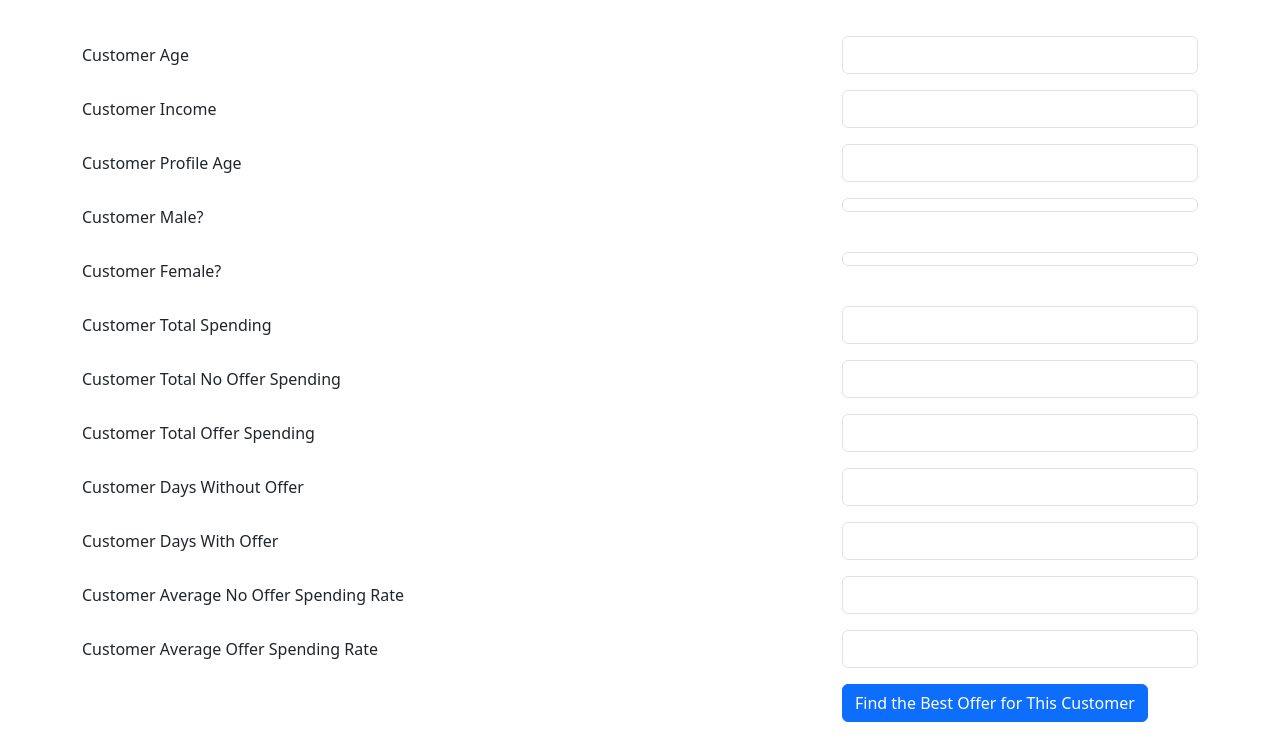
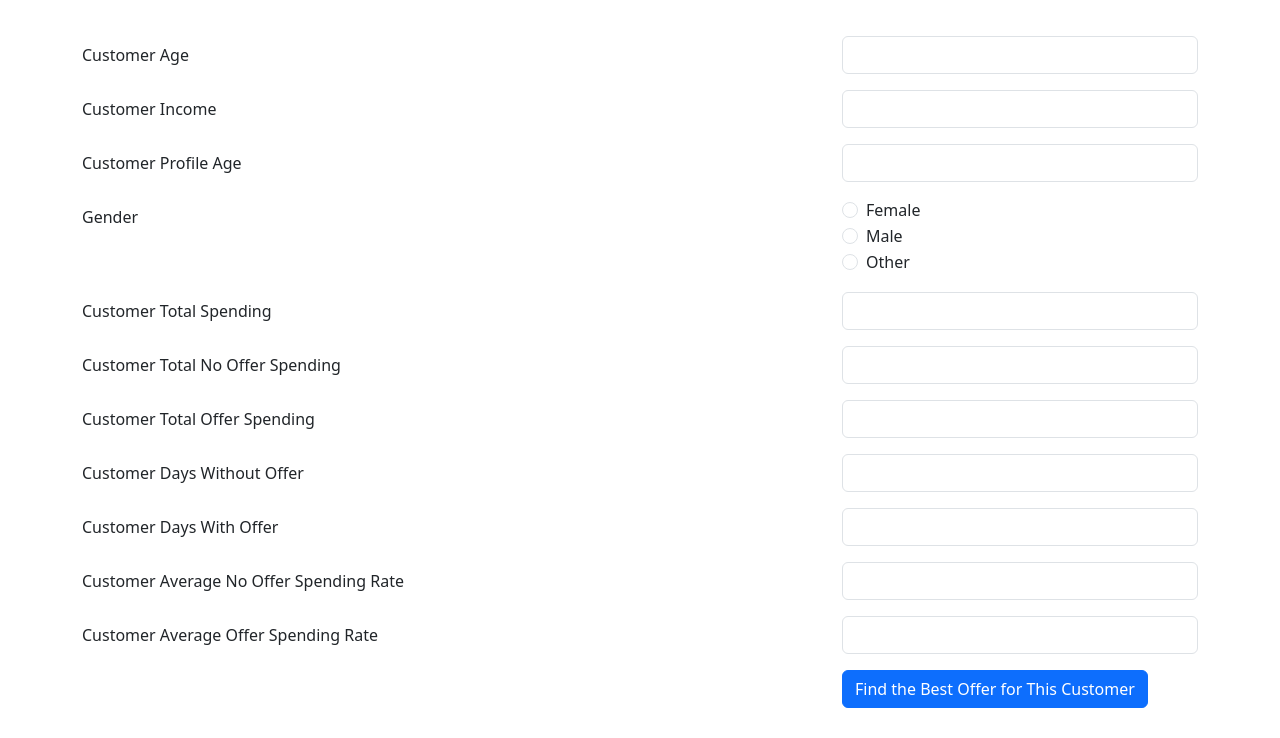
Before and after one commit to cansinacarer/Offer-Decisioning-with-Machine-Learning, a Flask app: page / in a window 1280 px wide. Shown: the part 206-944 px from the top of the page. After the commit the page ends 914 px from the top, so only its background shows below. Run offline with Flask 2, Linux system fonts and the light colour scheme; parts of the project's set-up code (start-up, migrations or seed data) failed here and were passed over.

Commit message:
updated fields

```diff
--- a/web_app/predictor.py
+++ b/web_app/predictor.py
@@ -144,12 +144,6 @@ offers = [
 
 # Predict with the customer attributes received from the form
 def predict_from_request(offer, request):
-    # Convert html select options to model's binary variables
-    request["customer_gender_M"] = 1 if request["customer_gender"] == "male" else 0
-    request["customer_gender_F"] = 1 if request["customer_gender"] == "female" else 0
-
-    # Remove the old gender variable that came from html select
-    request.pop("customer_gender")
 
     # Merge the offer attributes with profile attributes
     offer.update(request)
--- a/web_app/run.py
+++ b/web_app/run.py
@@ -4,7 +4,7 @@ from wtforms import (
     Form,
     validators,
     IntegerField,
-    BooleanField,
+    StringField,
     FloatField,
 )
 import predictor
@@ -25,8 +25,7 @@ class CustomerAttributesForm(Form):
         "Customer Profile Age",
         [validators.NumberRange(min=0, max=36500), validators.InputRequired()],
     )
-    customer_gender_M = BooleanField("Customer Male?")
-    customer_gender_F = BooleanField("Customer Female?")
+    customer_gender = StringField("Gender")
     customer_total_spending = IntegerField(
         "Customer Total Spending",
         [validators.NumberRange(min=0, max=1000000), validators.InputRequired()],
@@ -49,25 +48,43 @@ class CustomerAttributesForm(Form):
     )
     customer_average_no_offer_spending_rate = FloatField(
         "Customer Average No Offer Spending Rate",
-        [validators.NumberRange(min=0, max=1), validators.InputRequired()],
+        [validators.NumberRange(min=0, max=1000), validators.InputRequired()],
     )
     customer_average_offer_spending_rate = FloatField(
         "Customer Average Offer Spending Rate",
-        [validators.NumberRange(min=0, max=1), validators.InputRequired()],
+        [validators.NumberRange(min=0, max=1000), validators.InputRequired()],
     )
 
 
 @app.route("/", methods=["get", "post"])
 def index():
-    form = CustomerAttributesForm()
+    form = CustomerAttributesForm(request.form)
 
     if request.method == "POST" and form.validate():
+        # Read the form inputs
+        customer_fields = request.form.to_dict()
+
+        # Convert html select options to model's binary variables
+        customer_fields["customer_gender_M"] = (
+            1 if customer_fields["customer_gender"] == "male" else 0
+        )
+        customer_fields["customer_gender_F"] = (
+            1 if customer_fields["customer_gender"] == "female" else 0
+        )
+
+        # Remove the old gender variable that came from html select
+        customer_fields.pop("customer_gender")
+
         # Save predictions to a temporary copy of the offers list
+        try:
+            del temp_offers
+        except:
+            pass
         temp_offers = predictor.offers
         offer_influence = []
         for offer in temp_offers:
             offer_influence.append(
-                predictor.predict_from_request(offer, request.form.to_dict())
+                predictor.predict_from_request(offer, customer_fields)
             )
 
         # Add the result to the dictionary that builds the offers table
--- a/web_app/templates/index.html
+++ b/web_app/templates/index.html
@@ -25,20 +25,20 @@
 			</div>
 			<div class="row my-4 text-center">
 				<div class="col-12">
+					<!-- Begin: message -->
 					<div class="alert alert-{{ message[0] }}">
 						{{ message[1] | safe }}
 					</div>
-					{% if form.errors %}
-					<div class="alert alert-error">
-						<ul class="errors">
-							{% for field_name, field_errors in
-							form.errors|dictsort if field_errors %} {% for error
-							in field_errors %}
-							<li>{{ form[field_name].label }}: {{ error }}</li>
-							{% endfor %} {% endfor %}
-						</ul>
+					<!-- End: message -->
+					<!-- Begin: form errors -->
+					{% if form.errors %} {% for field_name, field_errors in
+					form.errors|dictsort if field_errors %} {% for error in
+					field_errors %}
+					<div class="alert alert-danger">
+						Error in field {{ form[field_name].label }}: {{ error }}
 					</div>
-					{% endif %}
+					{% endfor %} {% endfor %} {% endif %}
+					<!-- End: form errors -->
 				</div>
 			</div>
 			{% if message[0] == 'primary' %}
@@ -67,17 +67,53 @@
 						</div>
 					</div>
 					<div class="mb-3 row">
-						{{ form.customer_gender_M.label(class="col-md-8
-						col-form-label") }}
+						<div class="col-md-8 col-form-label">Gender</div>
 						<div class="col-md-4">
-							{{ form.customer_gender_M(class="form-control") }}
-						</div>
-					</div>
-					<div class="mb-3 row">
-						{{ form.customer_gender_F.label(class="col-md-8
-						col-form-label") }}
-						<div class="col-md-4">
-							{{ form.customer_gender_F(class="form-control") }}
+							<div class="form-check">
+								<input
+									class="form-check-input"
+									type="radio"
+									name="customer_gender"
+									id="customer_gender_F"
+									value="female"
+								/>
+								<label
+									class="form-check-label"
+									for="customer_gender_F"
+								>
+									Female
+								</label>
+							</div>
+							<div class="form-check">
+								<input
+									class="form-check-input"
+									type="radio"
+									name="customer_gender"
+									id="customer_gender_M"
+									value="male"
+								/>
+								<label
+									class="form-check-label"
+									for="customer_gender_M"
+								>
+									Male
+								</label>
+							</div>
+							<div class="form-check">
+								<input
+									class="form-check-input"
+									type="radio"
+									name="customer_gender"
+									id="customer_gender_O"
+									value="o"
+								/>
+								<label
+									class="form-check-label"
+									for="customer_gender_O"
+								>
+									Other
+								</label>
+							</div>
 						</div>
 					</div>
 					<div class="mb-3 row">
@@ -169,6 +205,11 @@
 					</div>
 				</div>
 			</div>
+			<div class="row my-4">
+				<div class="col-12 text-center">
+					<a href="/" class="btn btn-primary">Try another customer</a>
+				</div>
+			</div>
 			{% endif %}
 		</div>
 		<script
@@ -182,6 +223,8 @@
 			crossorigin="anonymous"
 		></script>
 		<script>
+			         // Load offers table from the passed json
+
 			let offers = {{ offers | safe }};
 
 			function generateTableHead(table, data) {
@@ -210,25 +253,6 @@
 			let data = Object.keys(offers[0]);
 			generateTableHead(table, data);
 			generateTable(table, offers);
-
-			// Add new offer
-			// 1. Add to array
-			// new_offer = {
-			// 	offer_id: "9b98b8c7a33c4b65b9aebfe6a799e6d9",
-			// 	offer_reward: 5,
-			// 	offer_difficulty: 5,
-			// 	offer_duration: 168,
-			// 	channel_email: 1,
-			// 	channel_mobile: 1,
-			// 	channel_social: 0,
-			// 	channel_web: 1,
-			// 	offer_type_bogo: 1,
-			// 	offer_type_discount: 0,
-			// 	offer_type_informational: 0,
-			// };
-			// 2. rebuild the table
-
-			// 3. clear the form
 		</script>
 	</body>
 </html>
```
